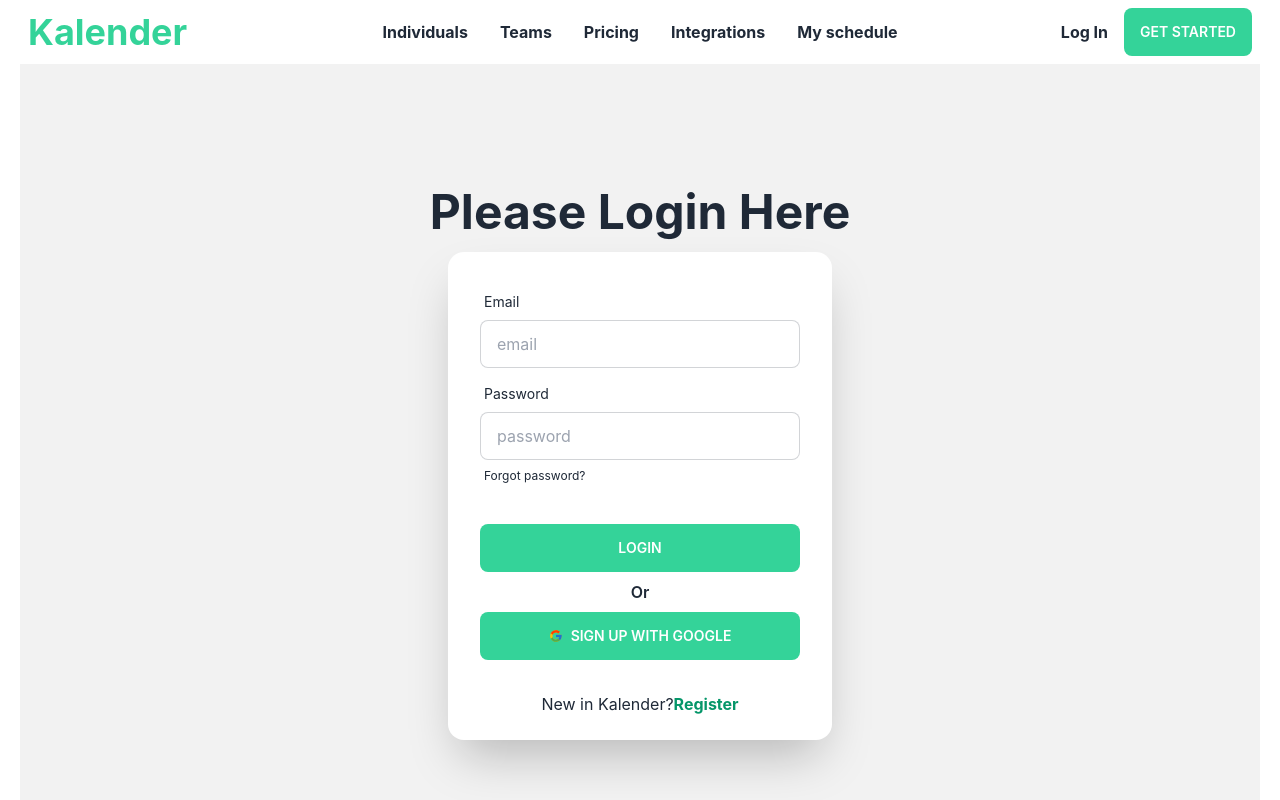
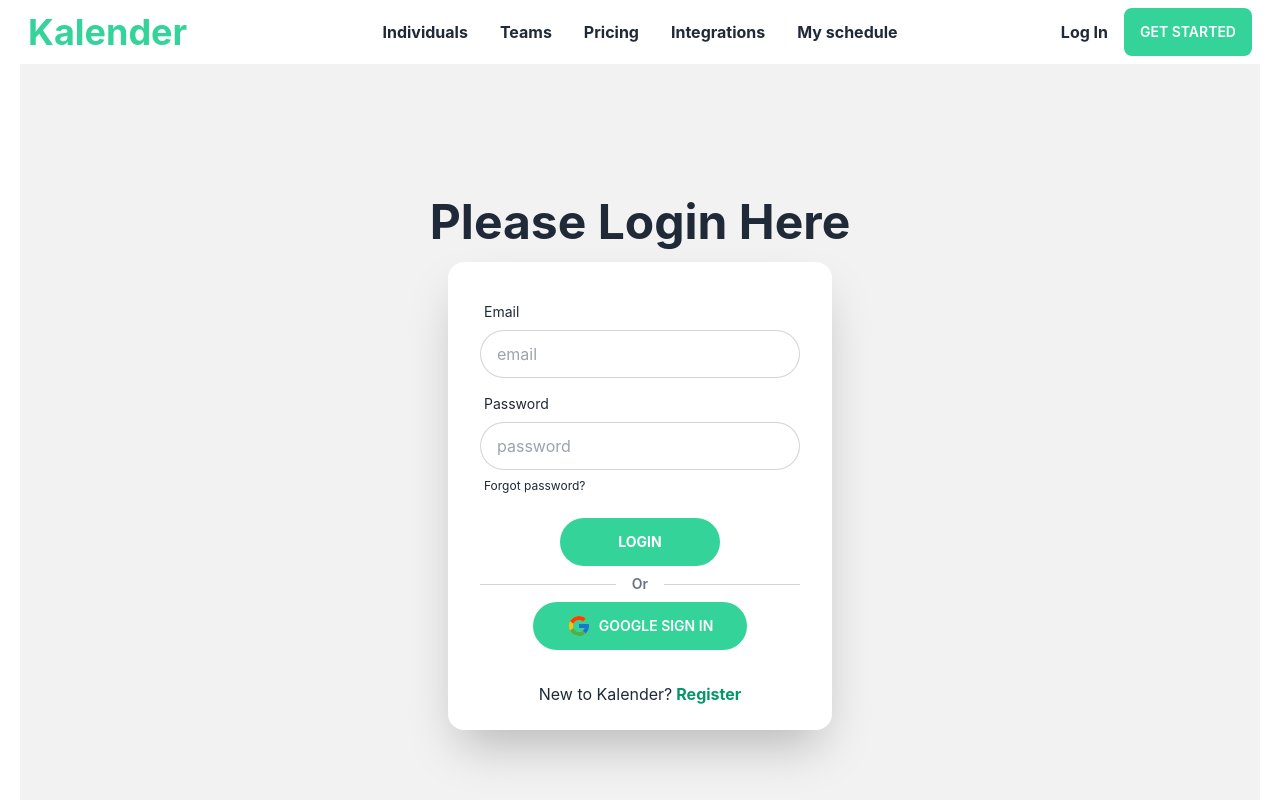
Before and after one commit to Amran-H/Kalender, a React (Create React App) app: page /login in a window 1280 px wide. Shown: the top 800 px of the page. Built offline with nearby package versions, Linux system fonts and the light colour scheme; no server answers.

Commit message:
login UI updated

```diff
--- a/src/Pages/Home/Reviews/Reviews.js
+++ b/src/Pages/Home/Reviews/Reviews.js
@@ -13,7 +13,7 @@
               clipPath:
                 "polygon(50% 0%, 90% 20%, 100% 60%, 75% 100%, 25% 100%, 0% 60%, 10% 20%)",
             }}
-            alt
+            alt=""
             className="h-[300px] w-[300px] shadow-2xl"
           />
         </div>
--- a/src/Pages/Login/Login.js
+++ b/src/Pages/Login/Login.js
@@ -64,7 +64,7 @@
                 type="email"
                 name="email"
                 placeholder="email"
-                className="input input-bordered"
+                className="input input-bordered rounded-full"
                 required
               />
             </div>
@@ -76,11 +76,11 @@
                 type="password"
                 name="password"
                 placeholder="password"
-                className="input input-bordered"
+                className="input input-bordered rounded-full"
                 required
               />
               <label className="label">
-                <Link href="#" className="label-text-alt link link-hover">
+                <Link href="#" className="label-text-alt link link-hover ">
                   Forgot password?
                 </Link>
               </label>
@@ -94,20 +94,31 @@
             {passwordError && (
               <p className="text-red-500">Wrong password or email</p>
             )}
-            <div className="form-control mt-6">
-              <button className="btn btn-outline border-none bg-emerald-400 hover:bg-emerald-600 text-white">Login</button>
+            <div className="form-control mt-2  items-center">
+              <button className="btn btn-outline w-full md:w-1/2 rounded-full border-none bg-emerald-400 hover:bg-emerald-600 text-white font-bold ">Login</button>
             </div>
-            <p className="text-center font-semibold">Or</p>
-            <button
-              onClick={handleSignInWithGoogle}
-              className="btn btn-outline border-none bg-emerald-400 hover:bg-emerald-600 text-white"
-            >
-              <FcGoogle /> <span className="ml-2">Sign up with Google</span>{" "}
-            </button>
+            <div class="relative ">
+              <div class="absolute inset-0 flex items-center">
+                <div class="w-full border-b border-gray-300"></div>
+              </div>
+              <div class="relative flex justify-center">
+                <span class="bg-white px-4 text-sm text-gray-500"><p className="text-center font-semibold">Or</p></span>
+              </div>
+            </div>
+
+            <div className=" text-center">
+              <button
+                onClick={handleSignInWithGoogle}
+                className="btn btn-outline border-none w-full md:w-2/3 rounded-full bg-emerald-400 hover:bg-emerald-600 text-white"
+              >
+                <FcGoogle className="text-2xl" /> <span className="ml-2">Google Sign In</span>
+              </button>
+            </div>
+
           </form>
           <p className="text-center">
-            New in Kalender?
-            <Link to="/register" className="text-emerald-600 font-bold">
+            New to Kalender?
+            <Link to="/register" className="text-emerald-600 font-bold ml-1">
               Register
             </Link>
           </p>
```
Also changed, not shown: src/Pages/Home/Conduct/Conduct.js (+4 -8 lines).
